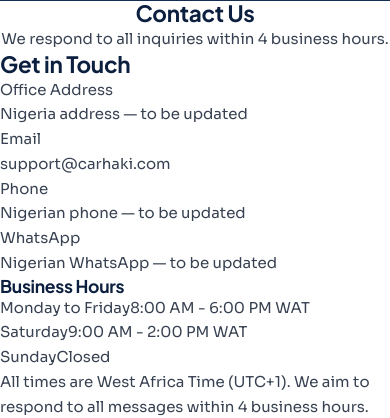
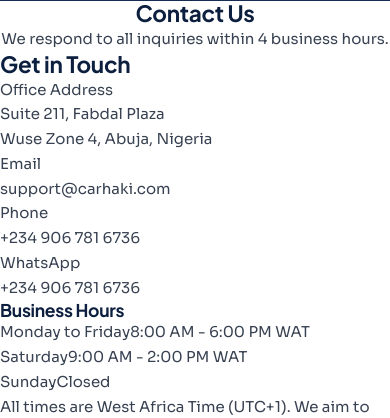
Before and after one commit to carhakidev/carhaki, a Django app: page /contact/ in a window 390 px wide. Shown: the part 63-481 px from the top of the page. Run offline with Django 5.2, Linux system fonts and the light colour scheme; parts of the project's set-up code (start-up, migrations or seed data) failed here and were passed over.

Commit message:
fix: add Nigerian contact details - WhatsApp, address, phone
- WhatsApp: wa.me/2349067816736 (+234 906 781 6736) in footer (×2) and contact page
- Office address: Suite 211, Fabdal Plaza, Wuse Zone 4, Abuja, Nigeria
  applied to contact.html, terms.html, privacy.html
- Phone: +234 906 781 6736 added to contact.html, terms.html, privacy.html
- All {# FLAG #} placeholder comments removed

Co-Authored-By: Claude Sonnet 4.6 <noreply@anthropic.com>

```diff
--- a/templates/base.html
+++ b/templates/base.html
@@ -84,8 +84,7 @@
           <li><a href="{% url 'vehicles:faq' %}" class="footer-link">FAQ</a></li>
           <li><a href="{% url 'vehicles:about' %}" class="footer-link">About CarHaki</a></li>
           <li>
-            {# FLAG: WhatsApp number below is a placeholder — replace with Nigerian number #}
-            <a href="https://wa.me/XXXXXXXXXX" target="_blank" rel="noopener"
+              <a href="https://wa.me/2349067816736" target="_blank" rel="noopener"
                class="footer-link">WhatsApp Us</a>
           </li>
         </ul>
@@ -124,8 +123,7 @@
            class="footer-social" aria-label="YouTube">
           <i class="fa-brands fa-youtube" aria-hidden="true"></i>
         </a>
-        {# FLAG: WhatsApp number below is a placeholder — replace with Nigerian number #}
-        <a href="https://wa.me/XXXXXXXXXX" target="_blank" rel="noopener"
+        <a href="https://wa.me/2349067816736" target="_blank" rel="noopener"
            class="footer-social" aria-label="WhatsApp">
           <i class="fa-brands fa-whatsapp" aria-hidden="true"></i>
         </a>
--- a/templates/pages/contact.html
+++ b/templates/pages/contact.html
@@ -34,7 +34,6 @@
           <h2 class="font-heading font-semibold text-xl text-ch-green mb-4">Get in Touch</h2>
           <div class="space-y-4">
 
-            {# FLAG: Office address below is a placeholder — update with actual Nigerian office address #}
             <div class="flex items-start gap-3">
               <div class="w-10 h-10 bg-ch-light rounded-lg flex items-center justify-center flex-shrink-0">
                 <svg class="w-5 h-5 text-ch-green" fill="none" viewBox="0 0 24 24" stroke="currentColor">
@@ -44,7 +43,7 @@
               </div>
               <div>
                 <p class="font-semibold text-gray-800 text-sm">Office Address</p>
-                <p class="text-gray-400 text-sm italic">Nigeria address — to be updated</p>
+                <p class="text-gray-600 text-sm">Suite 211, Fabdal Plaza<br>Wuse Zone 4, Abuja, Nigeria</p>
               </div>
             </div>
 
@@ -60,7 +59,6 @@
               </div>
             </div>
 
-            {# FLAG: Phone number below is a placeholder — replace with Nigerian number #}
             <div class="flex items-start gap-3">
               <div class="w-10 h-10 bg-ch-light rounded-lg flex items-center justify-center flex-shrink-0">
                 <svg class="w-5 h-5 text-ch-green" fill="none" viewBox="0 0 24 24" stroke="currentColor">
@@ -69,11 +67,10 @@
               </div>
               <div>
                 <p class="font-semibold text-gray-800 text-sm">Phone</p>
-                <p class="text-gray-400 text-sm italic">Nigerian phone — to be updated</p>
+                <a href="tel:+2349067816736" class="text-ch-gold hover:underline text-sm">+234 906 781 6736</a>
               </div>
             </div>
 
-            {# FLAG: WhatsApp number below is a placeholder — replace with Nigerian WhatsApp number #}
             <div class="flex items-start gap-3">
               <div class="w-10 h-10 bg-green-500 rounded-lg flex items-center justify-center flex-shrink-0">
                 <svg class="w-5 h-5 text-white" fill="currentColor" viewBox="0 0 24 24">
@@ -82,7 +79,7 @@
               </div>
               <div>
                 <p class="font-semibold text-gray-800 text-sm">WhatsApp</p>
-                <p class="text-gray-400 text-sm italic">Nigerian WhatsApp — to be updated</p>
+                <a href="https://wa.me/2349067816736" target="_blank" rel="noopener" class="text-ch-gold hover:underline text-sm">+234 906 781 6736</a>
               </div>
             </div>
           </div>
--- a/templates/pages/privacy.html
+++ b/templates/pages/privacy.html
@@ -210,11 +210,11 @@
 
     <section>
       <h2 class="font-heading font-bold text-xl text-ch-green mb-3">12. Contact Us</h2>
-      {# FLAG: Company address below is a placeholder — update with actual Nigerian registered address #}
       <div class="bg-ch-light rounded-lg p-4 mt-3">
         <p class="font-semibold text-ch-green">CarHaki Limited - Data Controller</p>
-        <p class="text-gray-400 italic">Nigeria office address — to be updated</p>
+        <p class="text-gray-600">Suite 211, Fabdal Plaza, Wuse Zone 4, Abuja, Nigeria</p>
         <p class="text-gray-600">Privacy enquiries: privacy@carhaki.com</p>
+        <p class="text-gray-600">Phone: +234 906 781 6736</p>
       </div>
     </section>
 
--- a/templates/pages/terms.html
+++ b/templates/pages/terms.html
@@ -210,11 +210,11 @@
     <section>
       <h2 class="font-heading font-bold text-xl text-ch-green mb-3">13. Contact Information</h2>
       <p>For any questions regarding these Terms, contact us at:</p>
-      {# FLAG: Company address below is a placeholder — update with actual Nigerian registered address #}
       <div class="mt-3 bg-ch-light rounded-lg p-4">
         <p class="font-semibold text-ch-green">CarHaki Limited</p>
-        <p class="text-gray-400 italic">Nigeria office address — to be updated</p>
+        <p class="text-gray-600">Suite 211, Fabdal Plaza, Wuse Zone 4, Abuja, Nigeria</p>
         <p class="text-gray-600">Email: legal@carhaki.com</p>
+        <p class="text-gray-600">Phone: +234 906 781 6736</p>
       </div>
     </section>
 
```
